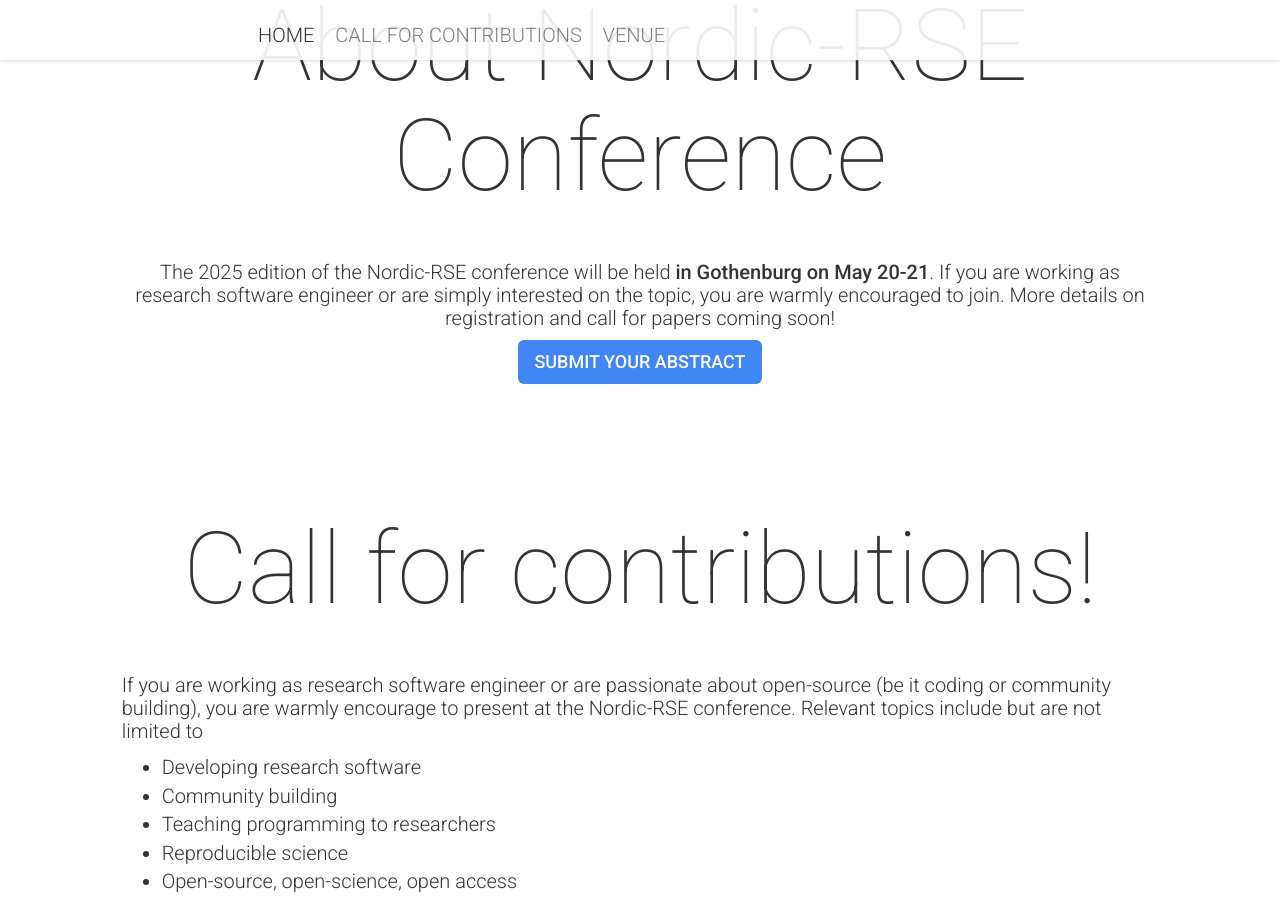
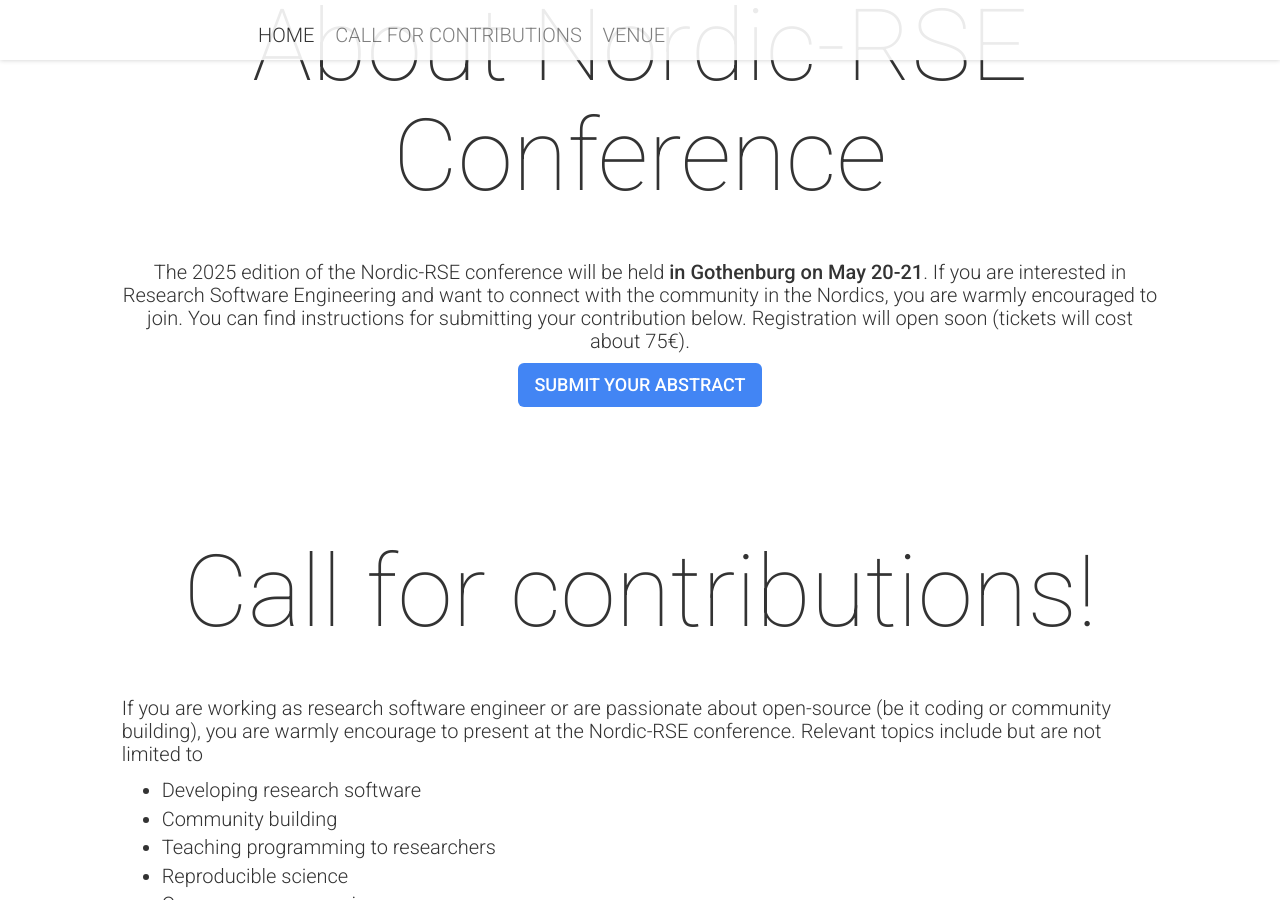
Before and after one commit to nordic-rse/nrse2025, a Jekyll site: the page built from index.html, in a window 1280 px wide and 900 px high, scrolled down 979 px. Built offline with Jekyll 4.4.1, drawn with Linux system fonts in a browser that asks for light colours; nearby versions of some CDN libraries; comment, search, counter and statistics services are not loaded.

Commit message:
More open invite and clarify abstract and registration info for now

```diff
--- a/_includes/about.html
+++ b/_includes/about.html
@@ -5,8 +5,9 @@
             <h3>{{ site.aboutTitle }}</h3>
             <p style="font-size: 20px;">
                 The 2025 edition of the Nordic-RSE conference will be held <b>in Gothenburg on May 20-21</b>.
-                If you are working as research software engineer or are simply interested on the topic, you are warmly encouraged to join.
-                More details on registration and call for papers coming soon!
+                If you are interested in Research Software Engineering and want to connect with the community in the Nordics, you are warmly encouraged to join.
+                You can find instructions for submitting your contribution below.
+                Registration will open soon (tickets will cost about 75€).
             </p>
 
             <a class="btn btn-primary btn-lg" href="https://forms.gle/q6jtNJbBL26PyrGM8" target="_blank" rel="noreferrer noopener" role="button">Submit your abstract</a>
```
